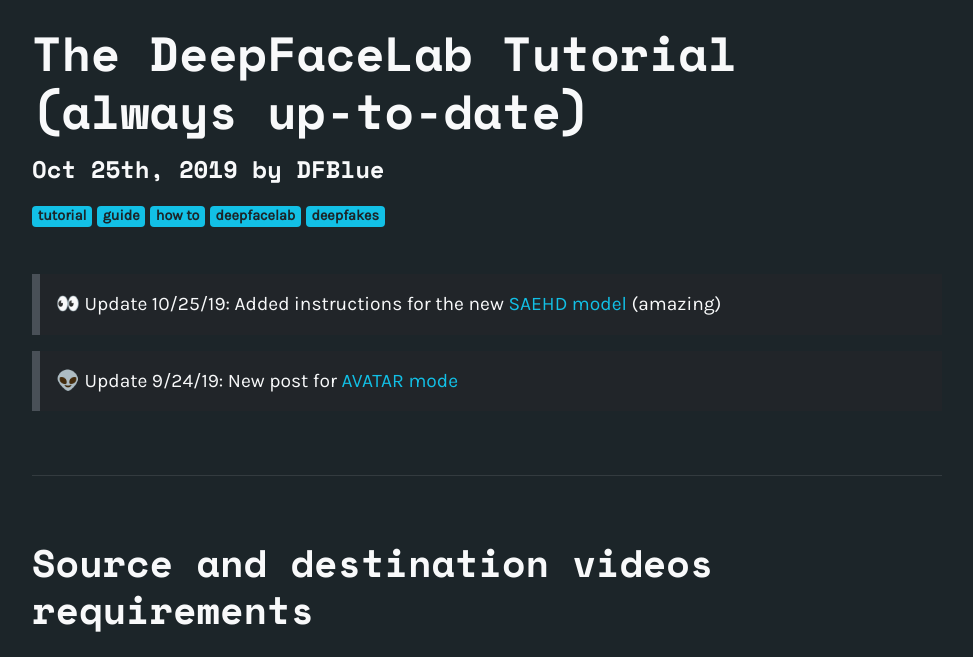
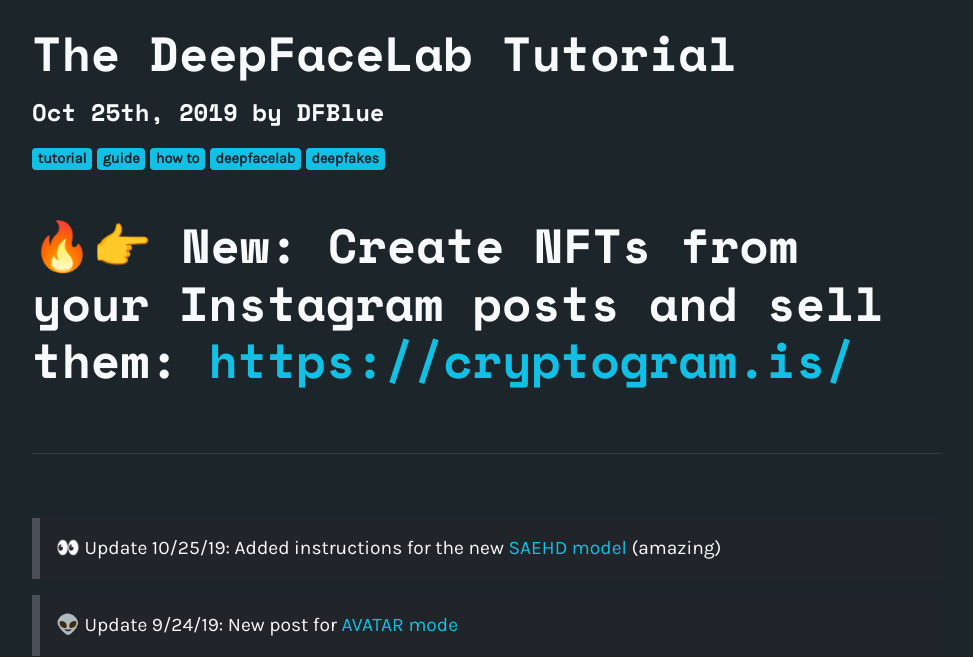
Before and after one commit to dfblue/dfblue.github.io, a Jekyll site: the page built from _posts/2019-10-25-deepfacelab-tutorial.md, in a window 1280 px wide and 900 px high, scrolled down 508 px, cut to the strip 243-900 px from the top of the window. Shown: the whole strip, without its empty margins (153-1126 px from the left). Built offline with Jekyll 4.4.1, drawn with Linux system fonts in a browser that asks for light colours.

Commit message:
Update from Forestry.io sdgandhi updated _posts/2019-10-25-deepfacelab-tutorial.md

```diff
--- a/_posts/2019-10-25-deepfacelab-tutorial.md
+++ b/_posts/2019-10-25-deepfacelab-tutorial.md
@@ -1,6 +1,6 @@
 ---
 layout: post
-title: The DeepFaceLab Tutorial (always up-to-date)
+title: The DeepFaceLab Tutorial
 author: DFBlue
 image: https://imgur.com/GKfH1jT.jpg
 date: 2019-10-25
@@ -16,6 +16,10 @@
   is also available, and will have a separate tutorial.
 
 ---
+# 🔥👉 New: Create NFTs from your Instagram posts and sell them: [https://cryptogram.is/](https://cryptogram.is/ "https://cryptogram.is/")
+
+***
+
 > 👀 Update 10/25/19: Added instructions for the new [SAEHD model](#training) (amazing)
 
 > 👽 Update 9/24/19: New post for [AVATAR mode]({% post_url 2019-09-24-deepfacelab-avatar-tutorial %}){:target="_blank"}
@@ -185,11 +189,9 @@
 
 Before converting, you can make a timelapse of the preview history (if you saved it during training). Do this only if you understand what `ffmpeg` is.
 
-
     > cd \workspace\model\SAEHD_history
 
     > ffmpeg -r 120 -f image2 -s 1280x720 -i %05d0.jpg -vcodec libx264 -crf 25 -pix_fmt yuv420p history.mp4
-
 
 ## Convert
 
```
